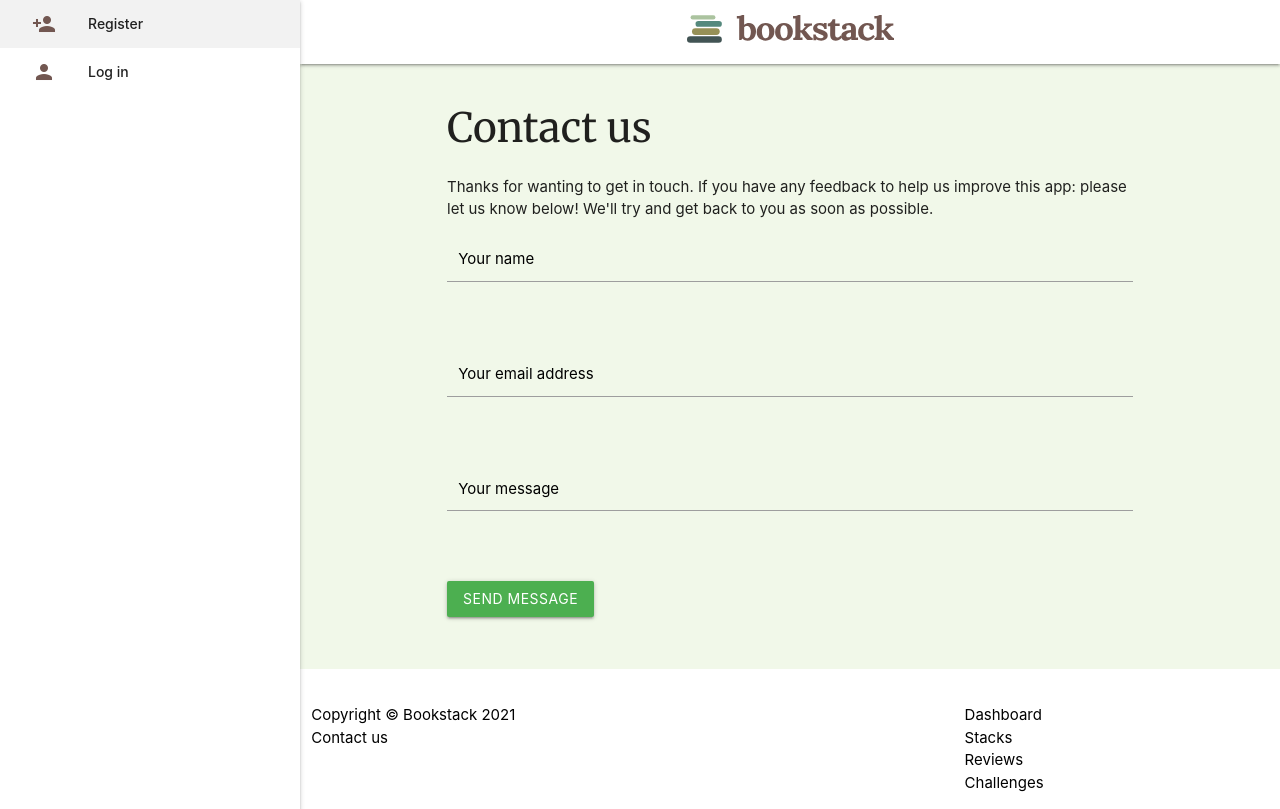
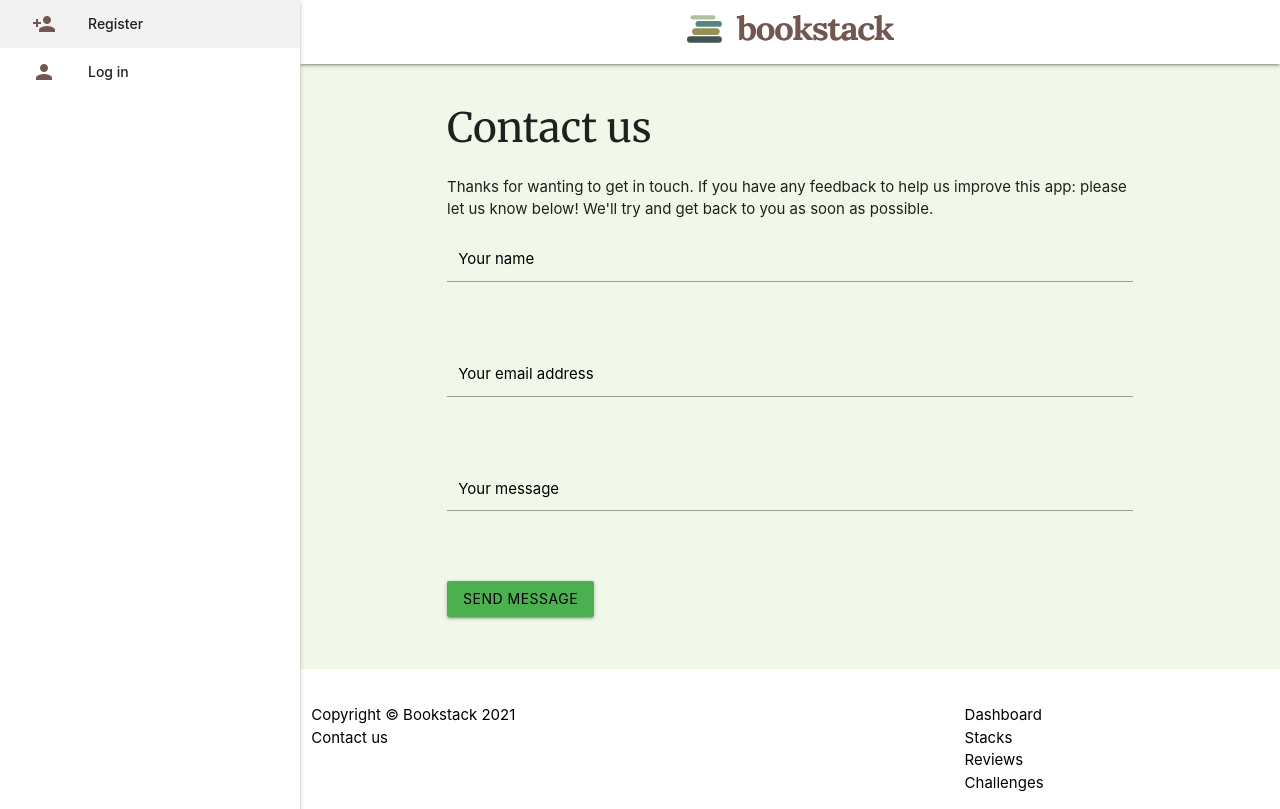
Before and after one commit to TaraRhoseyn/bookstack_web_app, a Flask app: page /contact in a window 1280 px wide. Run offline with Flask 2, Linux system fonts and the light colour scheme; some libraries are stand-ins or nearby versions.

Commit message:
fix: Make button text black for accessibility

```diff
--- a/bookstack/templates/contact.html
+++ b/bookstack/templates/contact.html
@@ -23,7 +23,7 @@
                 <textarea id="message" class="validate materialize-textarea"></textarea>
                 <label for="message" class="black-text">Your message</label>
             </div>
-            <button type="submit" class="validate btn waves-effect waves-light green" id="message-button" class="black-text">Send message</button>
+            <button type="submit" class="black-text validate btn waves-effect waves-light green" id="message-button" class="black-text">Send message</button>
         </form>
     </div>
 {% endblock %}
```
